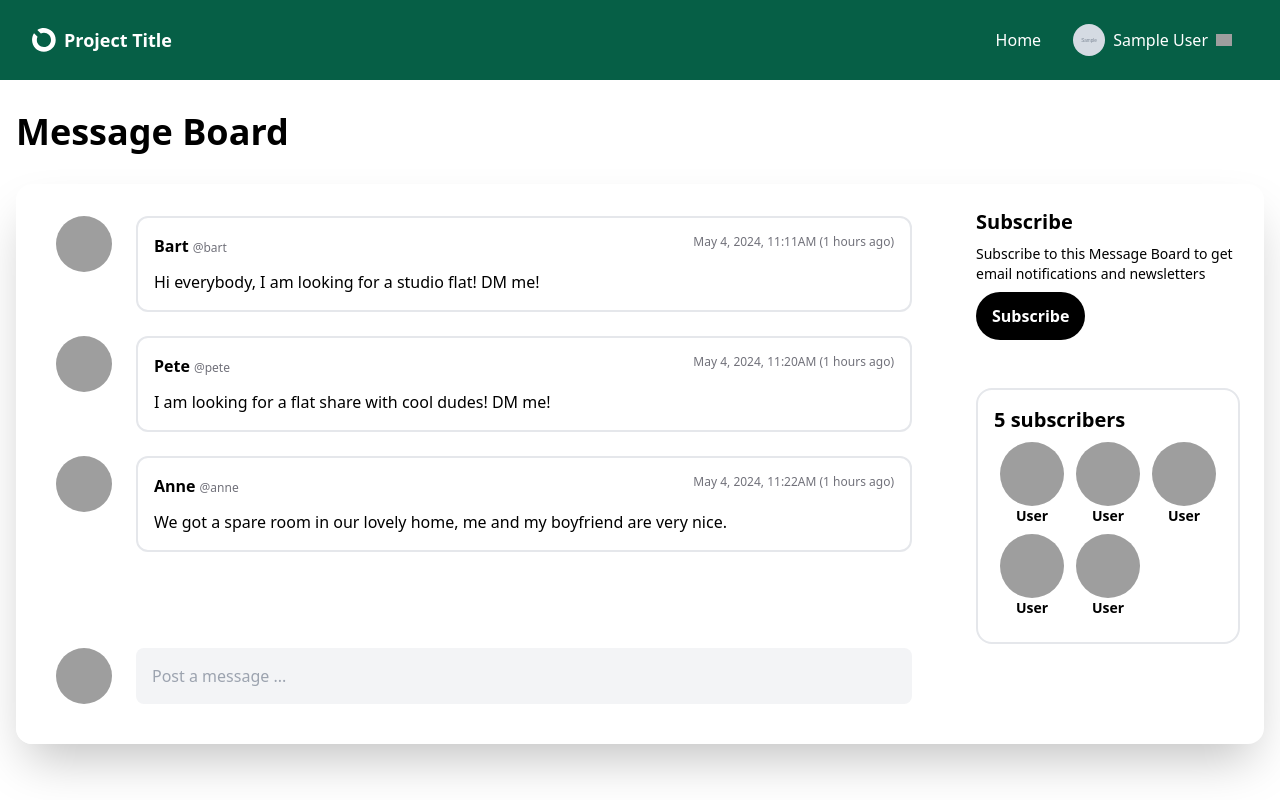
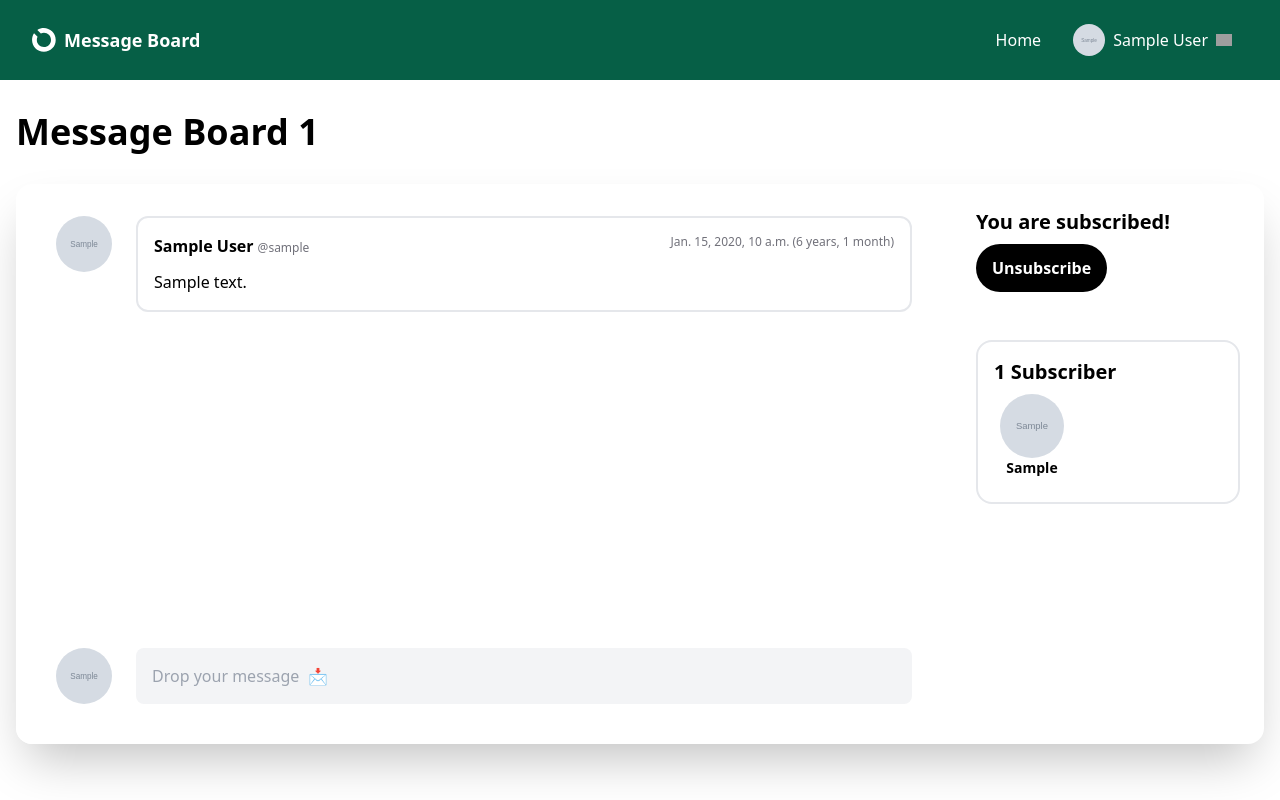
Before and after one commit to andyjud/django-starter, a Django app: page /message-board/ in a window 1280 px wide. Run offline with Django 5.2, Linux system fonts and the light colour scheme; a user stored in the database is signed in; tables that the repository leaves empty hold one stand-in row (values such as "Sample post"); grey boxes marked "Sample" are stand-in pictures; parts of the project's set-up code (start-up, migrations or seed data) failed here and were passed over; some libraries are stand-ins or nearby versions; grey boxes are pictures that could not be loaded.

Commit message:
sent message on new post to all subscribers using thread

```diff
--- /dev/null
+++ b/a_messageboard/forms.py
@@ -0,0 +1,17 @@
+from django import forms
+from a_messageboard.models import Message
+
+
+class MessageCreateForm(forms.ModelForm):
+    class Meta:
+        model = Message
+        fields = ["body"]
+        widgets = {
+            "body": forms.TextInput(attrs={
+                "placeholder": "Drop your message  📩",
+                "maxlength": 2000,
+                "class": "p-4 text-black",
+                "autocomplete": "off",
+                "rows": 5
+            })
+        }
--- a/a_messageboard/templates/message_board/index.html
+++ b/a_messageboard/templates/message_board/index.html
@@ -5,7 +5,7 @@
     <wrapper
             class="block h-[calc(100vh-80px)] pt-8 pb-4 px-4 max-w-7xl mx-auto">
 
-        <h1 class="mb-8">Message Board</h1>
+        <h1 class="mb-8">Message Board {{ message_board }}</h1>
 
         <div id="messageboard"
              class="grid md:grid-cols-3 lg:grid-cols-4 h-5/6 bg-white md:shadow-2xl md:rounded-2xl relative">
@@ -14,58 +14,26 @@
                  class="flex flex-col md:col-span-2 lg:col-span-3 relative overflow-y-auto h-full">
 
                 <div class="flex flex-col gap-6 px-4 pt-8 md:px-10 grow">
-
+                    {% for message in message_board.messages.all reversed %}
                         <article class="flex gap-4 md:gap-6">
-                        <a class="contents" href="">
+                            <a class="contents"
+                               href="{% url 'profile' message.author.username %}">
                                 <img class="w-10 h-10 md:w-14 md:h-14 object-cover rounded-full"
-                                 src="https://pbs.twimg.com/profile_images/508601156767997952/fFTdKUf2_400x400.jpeg">
+                                     src="{{ message.author.profile.avatar }}">
                             </a>
                             <div class="bg-white p-4 w-full rounded-xl border-2 border-gray-200">
                                 <div class="flex flex-col md:flex-row justify-between text-xs pb-3 text-zinc-500">
                                     <div>
-                                    <span class="font-bold text-base text-black mr-1">Bart</span>@bart
+                                        <span class="font-bold text-base text-black mr-1">{{ message.author.profile.name }}</span>@{{ message.author.username }}
                                     </div>
-                                <div>May 4, 2024, 11:11AM (1 hours ago)</div>
-                            </div>
-                            <div>Hi everybody, I am looking for a studio flat!
-                                DM me!
+                                    <div>{{ message.created_at }}
+                                        ({{ message.created_at|timesince }})
                                     </div>
                                 </div>
-                    </article>
-                    <article class="flex gap-4 md:gap-6">
-                        <a class="contents" href="">
-                            <img class="w-10 h-10 md:w-14 md:h-14 object-cover rounded-full"
-                                 src="https://img.icons8.com/color/48/cookie-monster.png">
-                        </a>
-                        <div class="bg-white p-4 w-full rounded-xl border-2 border-gray-200">
-                            <div class="flex flex-col md:flex-row justify-between text-xs pb-3 text-zinc-500">
-                                <div>
-                                    <span class="font-bold text-base text-black mr-1">Pete</span>@pete
-                                </div>
-                                <div>May 4, 2024, 11:20AM (1 hours ago)</div>
-                            </div>
-                            <div>I am looking for a flat share with cool dudes!
-                                DM me!
-                            </div>
+                                <div>{{ message.body }}</div>
                             </div>
                         </article>
-                    <article class="flex gap-4 md:gap-6">
-                        <a class="contents" href="">
-                            <img class="w-10 h-10 md:w-14 md:h-14 object-cover rounded-full"
-                                 src="https://encrypted-tbn0.gstatic.com/images?q=tbn:ANd9GcRnwDx5HMZ9DJEtj13JNqikTHJuoYwSHQTUhw&s">
-                        </a>
-                        <div class="bg-white p-4 w-full rounded-xl border-2 border-gray-200">
-                            <div class="flex flex-col md:flex-row justify-between text-xs pb-3 text-zinc-500">
-                                <div>
-                                    <span class="font-bold text-base text-black mr-1">Anne</span>@anne
-                                </div>
-                                <div>May 4, 2024, 11:22AM (1 hours ago)</div>
-                            </div>
-                            <div>We got a spare room in our lovely home, me and
-                                my boyfriend are very nice.
-                            </div>
-                        </div>
-                    </article>
+                    {% endfor %}
 
                 </div>
 
@@ -73,13 +41,13 @@
                     <div class="flex gap-4 md:gap-6">
                         <div class="contents">
                             <img class="w-10 h-10 md:w-14 md:h-14 object-cover rounded-full"
-                                 src="https://pbs.twimg.com/profile_images/508601156767997952/fFTdKUf2_400x400.jpeg">
+                                 src="{{ user.profile.avatar }}">
                         </div>
                         <div class="w-full rounded-xl">
                             <form method="POST" class="w-full">
-                                <input type="text" name="body"
-                                       placeholder="Post a message ..."
-                                       class="p-4 text-black" maxlength="300">
+                                {#   <input type="text" name="body" placeholder="Post a message ..." class="p-4 text-black" maxlength="300">#}
+                                {% csrf_token %}
+                                {{ form }}
                             </form>
                         </div>
                     </div>
@@ -89,73 +57,37 @@
 
             <div class="p-6 hidden md:block">
                 <div class="mb-12">
+                    {% if user in message_board.subscribers.all %}
+                        <h2 class="mb-2">You are subscribed!</h2>
+                        <a href="{% url 'subscribe_view' %}"
+                           class="inline-block bg-black hover:bg-red-500 text-white font-bold rounded-full py-3 px-4">Unsubscribe</a>
+                    {% else %}
                         <h2>Subscribe</h2>
-                    <div class="block text-sm mb-2">Subscribe to this Message
+                        <div class="block text-sm mb-2">Subscribe to this
+                            Message
                             Board to get email notifications and newsletters
                         </div>
-                    <a href=""
-                       class="inline-block bg-black hover:bg-emerald-500 text-white font-bold rounded-full py-3 px-4">Subscribe</a>
+                        <a href="{% url 'subscribe_view' %}"
+                           class="inline-block bg-emerald-800 hover:bg-emerald-500 text-white font-bold rounded-full py-3 px-4">Subscribe</a>
+                    {% endif %}
                 </div>
 
                 <div class="rounded-2xl border-2 border-gray-200 p-4">
-                    <h2>5 subscribers</h2>
+                    <h2>{{ message_board.subscribers.count }} Subscriber{{ message_board.subscribers.count|pluralize }}</h2>
                     <ul class="grid grid-cols-3">
+                        {% for subscriber in message_board.subscribers.all %}
                             <li class="block mb-2">
-                            <a href="">
+                            <a href="{% url 'profile' subscriber.username %}">
                                 <div class="flex justify-center">
                                     <img class="w-16 h-16 rounded-full object-cover"
-                                         src="https://img.icons8.com/color/48/cookie-monster.png">
+                                         src="{{ subscriber.profile.avatar }}">
                                 </div>
                                 <div class="font-bold text-sm text-center">
-                                    User
+                                    {{ subscriber.username|title }}
                                 </div>
                             </a>
                         </li>
-                        <li class="block mb-2">
-                            <a href="">
-                                <div class="flex justify-center">
-                                    <img class="w-16 h-16 rounded-full object-cover"
-                                         src="https://img.icons8.com/color/48/cookie-monster.png">
-                                </div>
-                                <div class="font-bold text-sm text-center">
-                                    User
-                                </div>
-                            </a>
-                        </li>
-                        <li class="block mb-2">
-                            <a href="">
-                                <div class="flex justify-center">
-                                    <img class="w-16 h-16 rounded-full object-cover"
-                                         src="https://img.icons8.com/color/48/cookie-monster.png">
-                                </div>
-                                <div class="font-bold text-sm text-center">
-                                    User
-                                </div>
-                            </a>
-                        </li>
-                        <li class="block mb-2">
-                            <a href="">
-                                <div class="flex justify-center">
-                                    <img class="w-16 h-16 rounded-full object-cover"
-                                         src="https://img.icons8.com/color/48/cookie-monster.png">
-                                </div>
-                                <div class="font-bold text-sm text-center">
-                                    User
-                                </div>
-                            </a>
-                        </li>
-                        <li class="block mb-2">
-                            <a href="">
-                                <div class="flex justify-center">
-                                    <img class="w-16 h-16 rounded-full object-cover"
-                                         src="https://img.icons8.com/color/48/cookie-monster.png">
-                                </div>
-                                <div class="font-bold text-sm text-center">
-                                    User
-                                </div>
-                            </a>
-                        </li>
-
+                        {% endfor %}
                     </ul>
                 </div>
             </div>
--- a/a_messageboard/urls.py
+++ b/a_messageboard/urls.py
@@ -1,7 +1,9 @@
 from django.urls import path
-from .views import message_board_view
+from .views import message_board_view, subscribe_view
 
 
 urlpatterns = [
     path("", message_board_view, name="message_board_index"),
+    path("subscribe/", subscribe_view, name="subscribe_view"),
+    # path("unsubscribe/", unsubscribe_view, name="unsubscribe_view"),
 ]
--- a/a_messageboard/views.py
+++ b/a_messageboard/views.py
@@ -1,7 +1,63 @@
-from django.shortcuts import render
+import threading
+
+from django.core.mail import EmailMessage
+from django.shortcuts import render, get_object_or_404, redirect
 from django.contrib.auth.decorators import login_required
+from django.contrib import messages
+
+from a_messageboard.models import MessageBoard, Message
+from a_messageboard.forms import MessageCreateForm
 
 
 @login_required
 def message_board_view(request):
-    return render(request, "message_board/index.html")
+    message_board = get_object_or_404(MessageBoard, id=1)
+    form = MessageCreateForm()
+    user = request.user
+
+    if request.method == "POST":
+        # Ensure user is subscribed to the message board
+        if user in message_board.subscribers.all():
+            form = MessageCreateForm(request.POST)
+            if form.is_valid():
+                message = form.save(commit=False)
+                message.author = user
+                message.message_board = message_board
+                message.save()
+                send_message_to_users(message)
+        else:
+            messages.warning(request, "You need to be subscribed! ⚠")
+        return redirect("message_board_index")
+
+    context = {"message_board": message_board, "form": form}
+    return render(request, "message_board/index.html", context)
+
+
+@login_required
+def subscribe_view(request):
+    board = get_object_or_404(MessageBoard, id=1)
+    user = request.user
+
+    # Subscribe user if he/she is not subscribed.
+    if user not in board.subscribers.all():
+        board.subscribers.add(user)
+    else:
+        board.subscribers.remove(user)
+
+    return redirect("message_board_index")
+
+
+def send_message_to_users(message: Message):
+    board = message.message_board
+    subscribers = board.subscribers.all()
+    author = message.author.profile.name
+    subject = f"New message from {author}"
+    body = f"{author}: {message.body}\n\nRegards from\nMy Message Board 📩"
+
+    def send_email_thread(subject_, body_, subscriber_):
+        email = EmailMessage(subject_, body_, to=[subscriber_.email])
+        email.send()
+
+    for subscriber in subscribers:
+        email_thread = threading.Thread(target=send_email_thread, args=(subject, body, subscriber))
+        email_thread.start()
--- a/requirements.txt
+++ b/requirements.txt
@@ -4,3 +4,4 @@ django-browser-reload==1.18.0
 django-cleanup==9.0.0
 django-htmx==1.23.2
 pillow==11.3.0
+python-decouple==3.8
--- a/templates/base.html
+++ b/templates/base.html
@@ -7,7 +7,7 @@
     <meta http-equiv="X-UA-Compatible" content="IE=edge">
     <meta name="viewport" content="width=device-width, initial-scale=1.0">
     <meta name="description" content="Django Template">
-    <title>Project Title</title>
+    <title>My Message Board</title>
     <link rel="icon" type="image/x-icon" href="{% static 'favicon.ico' %}">
     <script src="https://cdn.jsdelivr.net/npm/alpinejs@3.x.x/dist/cdn.min.js" defer></script>
     <script src="https://unpkg.com/htmx.org@2.0.2"></script>
```
Also changed, not shown: a_core/settings.py (+8 -2 lines), a_core/utils.py (added, +11 -0 lines). Lines whose indentation alone changed are shown as unchanged.
